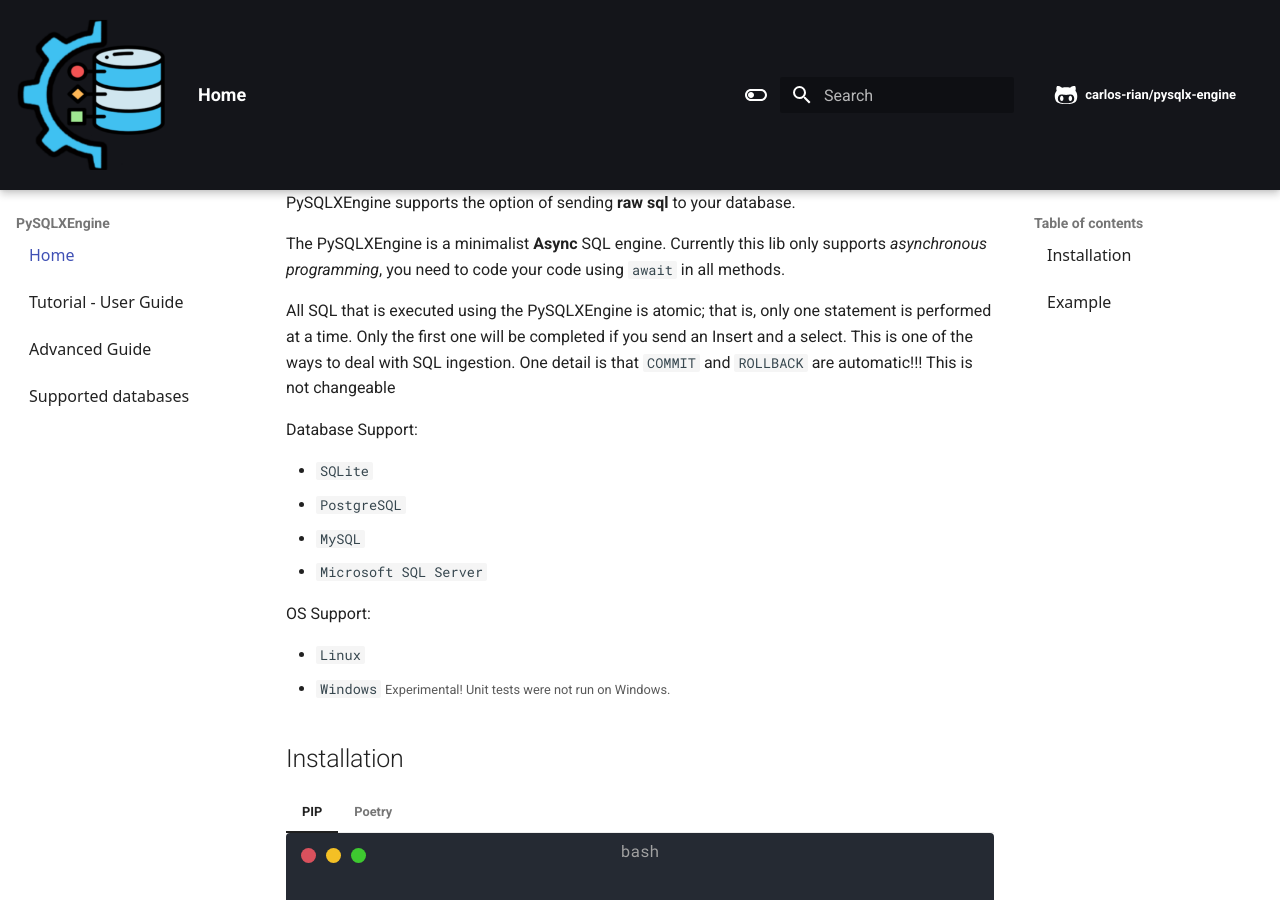
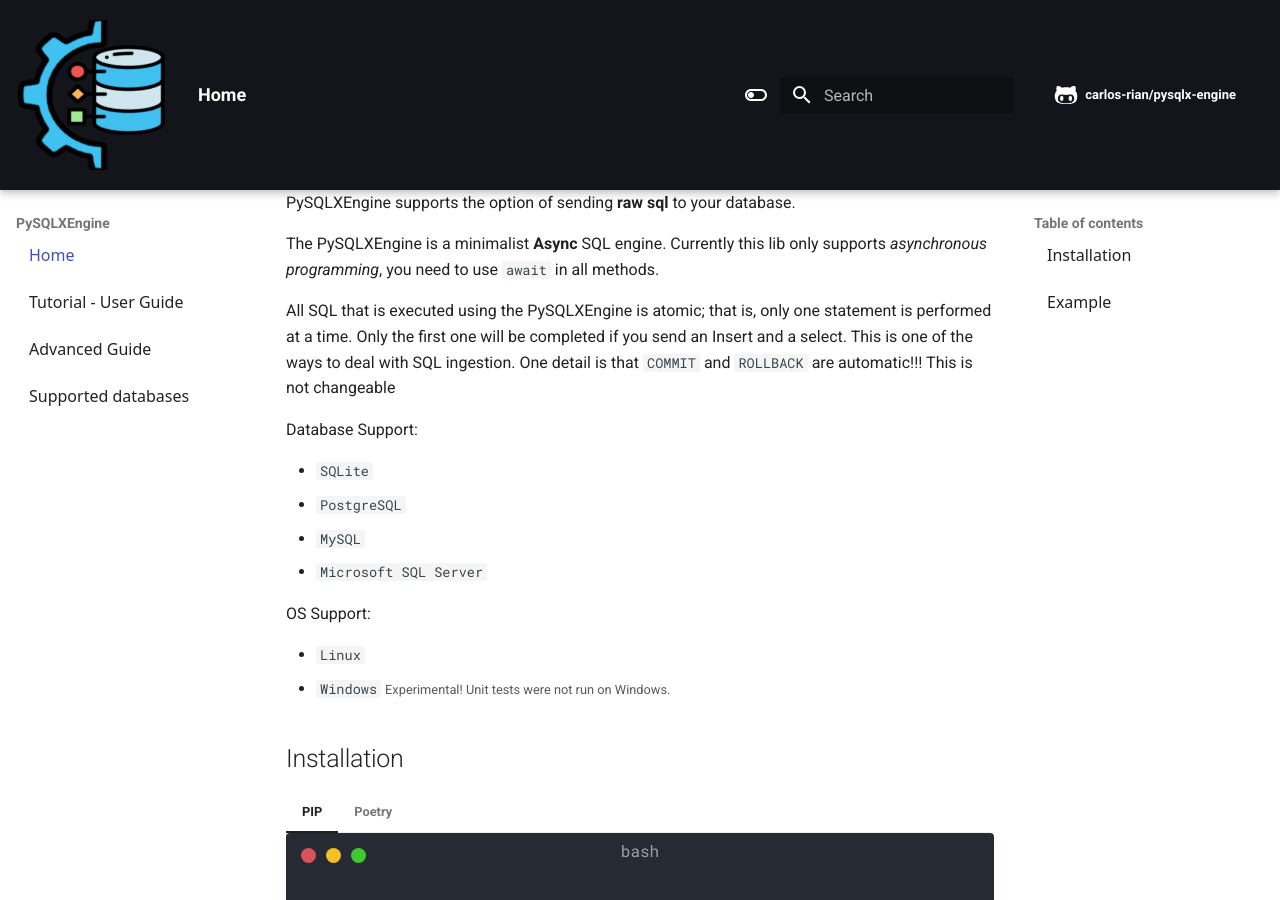
Before and after one commit to carlos-rian/pysqlx-engine, an MkDocs documentation site: the page built from docs/index.md, in a window 1280 px wide and 900 px high, scrolled down 889 px. Built offline with MkDocs 1.6.1 and Material for MkDocs 9.7.7, drawn with Linux system fonts in a browser that asks for light colours; comment, search, counter and statistics services are not loaded; grey boxes are pictures that could not be loaded.

Commit message:
docs: update docs/index.md and readme.md

```diff
--- a/docs/index.md
+++ b/docs/index.md
@@ -32,7 +32,7 @@
 
 PySQLXEngine supports the option of sending **raw sql** to your database.
 
-The PySQLXEngine is a minimalist **Async** SQL engine. Currently this lib only supports *asynchronous programming*, you need to code your code using `await` in all methods.
+The PySQLXEngine is a minimalist **Async** SQL engine. Currently this lib only supports *asynchronous programming*, you need to use `await` in all methods.
 
 
 All SQL that is executed using the PySQLXEngine is atomic; that is, only one statement is performed at a time. Only the first one will be completed if you send an Insert and a select. This is one of the ways to deal with SQL ingestion.
```
Also changed, not shown: readme.md (+1 -1 lines).
